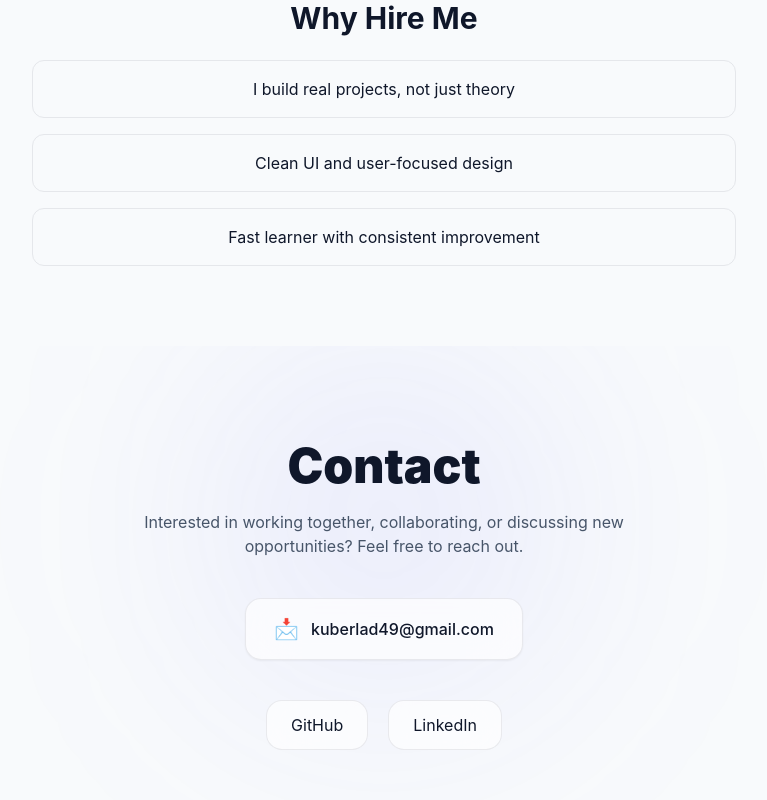
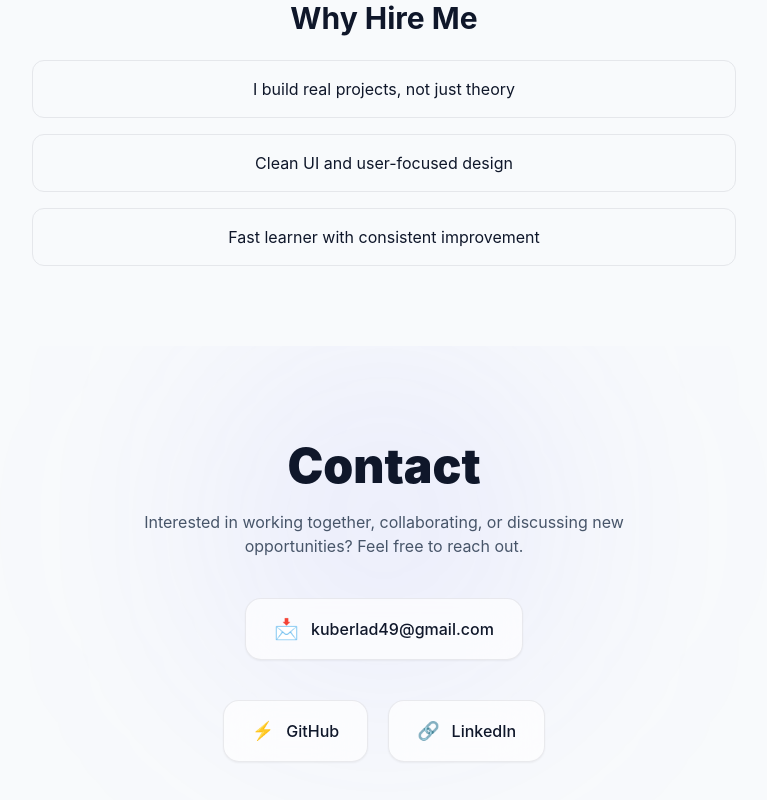
Before and after one commit to Kuberlad49/portfolio, a React app: page / in a window 1280 px wide. Shown: the part 2412-3212 px from the top of the page, without its empty margins (256-1023 px from the left). Built offline with nearby package versions, Linux system fonts and the light colour scheme; the HTML template or start-up script is replaced by a standard one.

Commit message:
upgrade hero and skills UI

```diff
--- a/src/components/Contact.jsx
+++ b/src/components/Contact.jsx
@@ -58,9 +58,25 @@ const Contact = () => {
             href="https://github.com/Kuberlad49"
             target="_blank"
             rel="noopener noreferrer"
-            className="premium-btn px-6 py-3 rounded-2xl border border-[var(--border)] bg-[var(--card)] backdrop-blur-xl hover:text-indigo-500"
+            className="group relative overflow-hidden px-7 py-4 rounded-2xl border border-[var(--border)] bg-[var(--card)] backdrop-blur-xl shadow-sm hover:shadow-[0_0_30px_rgba(99,102,241,0.2)] transition-all duration-300"
           >
-            GitHub
+
+            {/* Glow */}
+            <span className="absolute inset-0 bg-gradient-to-r from-indigo-500/10 via-purple-500/10 to-indigo-500/10 opacity-0 group-hover:opacity-100 transition duration-500"></span>
+
+            {/* Content */}
+            <span className="relative z-10 flex items-center gap-3 font-medium">
+
+              <span className="text-lg">
+                ⚡
+              </span>
+
+              <span className="group-hover:text-indigo-500 transition">
+                GitHub
+              </span>
+
+            </span>
+
           </a>
 
           {/* LinkedIn */}
@@ -68,9 +84,25 @@ const Contact = () => {
             href="https://www.linkedin.com/in/kuber-lad-50a817290/"
             target="_blank"
             rel="noopener noreferrer"
-            className="premium-btn px-6 py-3 rounded-2xl border border-[var(--border)] bg-[var(--card)] backdrop-blur-xl hover:text-indigo-500"
+            className="group relative overflow-hidden px-7 py-4 rounded-2xl border border-[var(--border)] bg-[var(--card)] backdrop-blur-xl shadow-sm hover:shadow-[0_0_30px_rgba(99,102,241,0.2)] transition-all duration-300"
           >
-            LinkedIn
+
+            {/* Glow */}
+            <span className="absolute inset-0 bg-gradient-to-r from-indigo-500/10 via-purple-500/10 to-indigo-500/10 opacity-0 group-hover:opacity-100 transition duration-500"></span>
+
+            {/* Content */}
+            <span className="relative z-10 flex items-center gap-3 font-medium">
+
+              <span className="text-lg">
+                🔗
+              </span>
+
+              <span className="group-hover:text-indigo-500 transition">
+                LinkedIn
+              </span>
+
+            </span>
+
           </a>
 
         </div>
```
